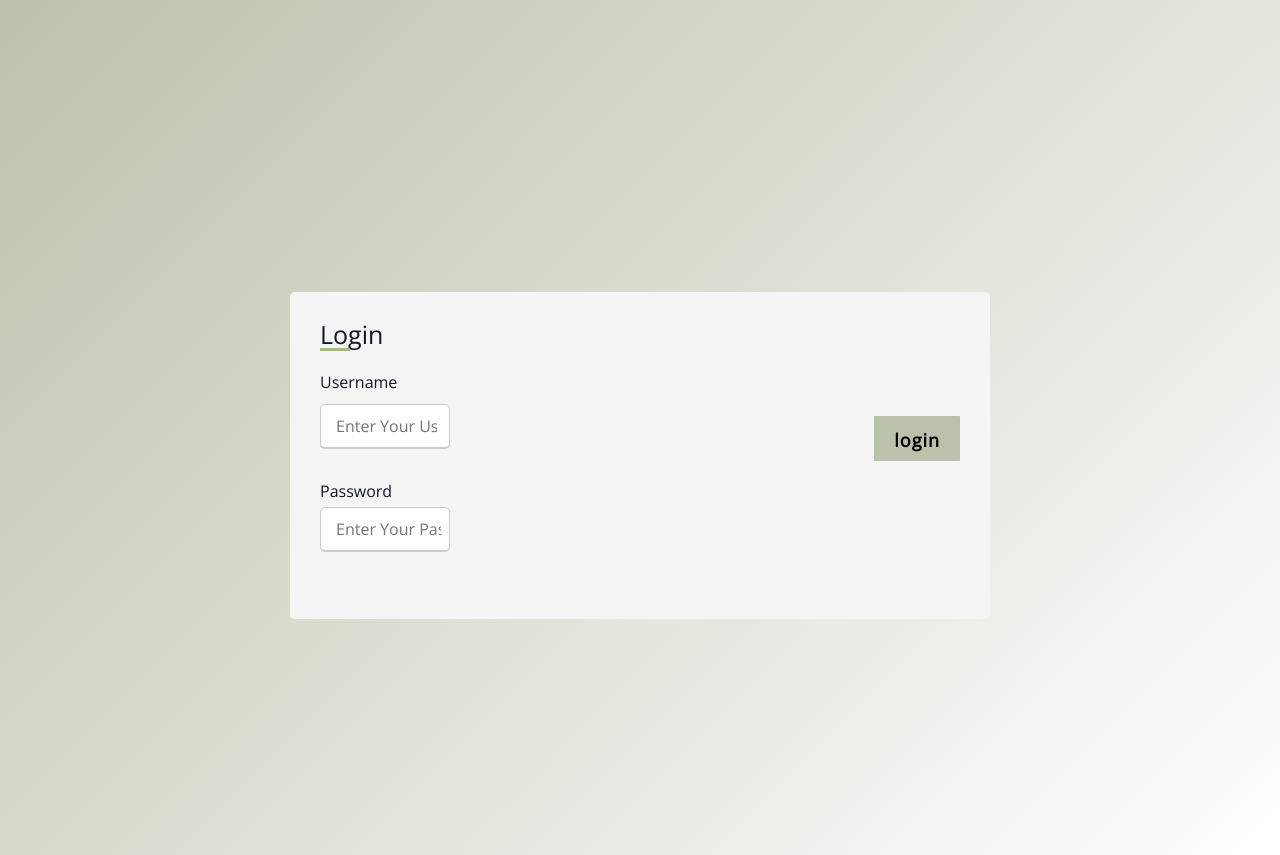
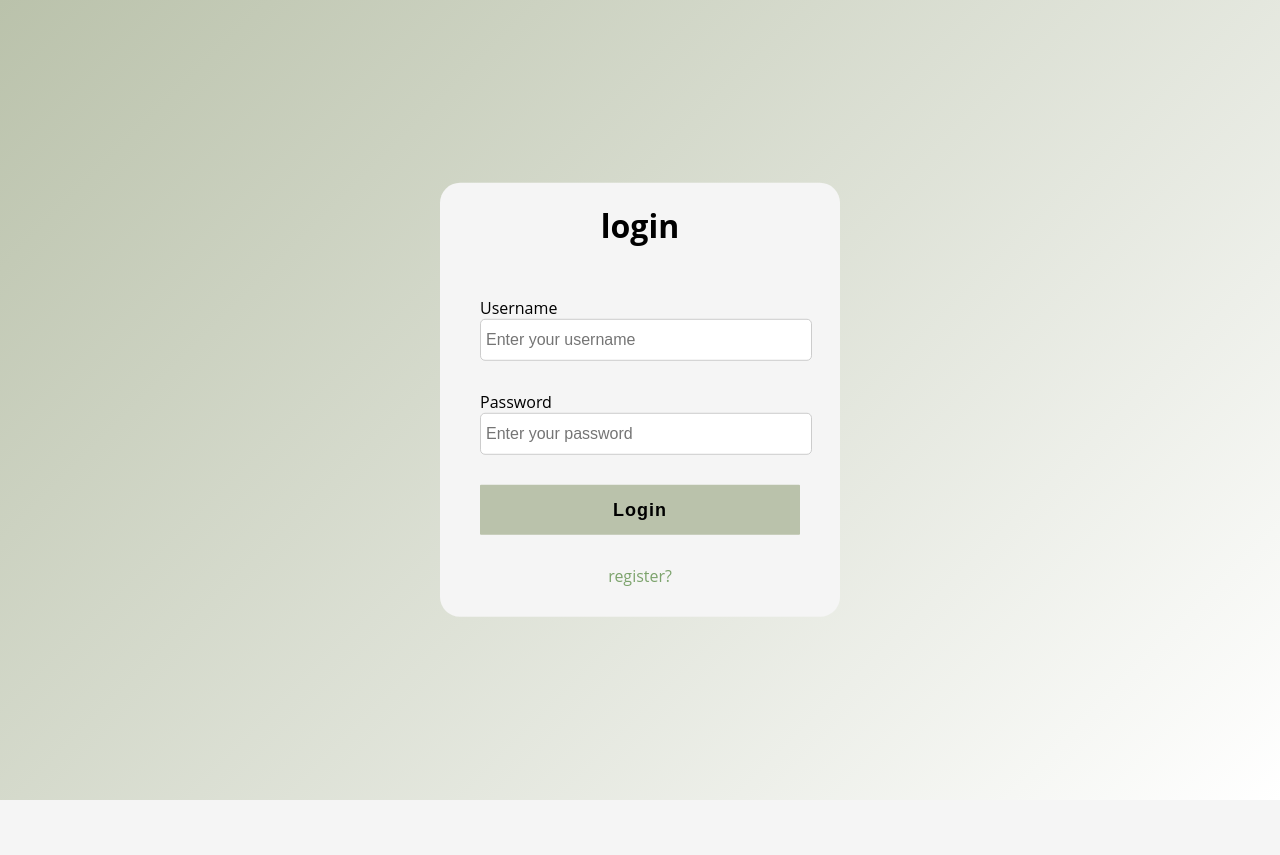
Before and after one commit to NoluHleko/WebBlog, a Flask app: page /login in a window 1280 px wide. After the commit the page ends 800 px from the top, so only its background shows below. Run offline with Flask 2, Linux system fonts and the light colour scheme; style sheets or scripts are compiled from the project's sources.

Commit message:
totally done

```diff
--- a/myblog/static/assets/css/styles.scss
+++ b/myblog/static/assets/css/styles.scss
@@ -918,7 +918,24 @@ input[type=submit]:hover {
 
 }
 
-
 .gallery-heading{
   padding-bottom: 50px;
 }
+
+@media only screen and (max-width: 769px){
+  .gallery-container .box{
+    flex-direction: column;
+  }
+  .gallery-container .box .dream{
+    width: 100%;
+  }
+}
+@media only screen and (max-width: 769px){
+  .gallery-container .gallery-heading{
+    width: 100%;
+
+  .gallery-container .gallery-heading h3{
+    font-size: 1em;
+  }
+  }
+}
--- a/myblog/templates/admin/login.html
+++ b/myblog/templates/admin/login.html
@@ -4,122 +4,94 @@
     <meta charset="UTF-8">
     <meta http-equiv="X-UA-Compatible" content="IE=edge">
     <meta name="viewport" content="width=device-width, initial-scale=1.0">
-    <link rel="stylesheet" href="assets/style.css" />
-    <title>Registration</title>
+    <title>login page</title>
 
 <style>
-    *{
+    body{
         margin: 0;
-        padding: 0;
-        box-sizing:border-box ;
+        padding:0;
         font-family: "Open Sans", sans-serif;
-    }
-    body{
-        display: flex;
+        background: linear-gradient(135deg, #bac2ab, white);
         height: 100vh;
-        justify-content: center;
-        align-items: center;
-        padding: 20px;
-        background: linear-gradient(135deg, #bac2ab, white);
-    }
-.form-container{
-    max-width: 700px;
-    width: 100%;
-    background-color: whitesmoke;
-    padding: 25px 30px;
-    border-radius: 5px;
-}
-.form-container .title{
-    font-size: 25px;
-    font-weight: 500;
-    position: relative;
-}
-.form-container .title::before{
-    content: '';
-    position:absolute;
-    left: 0;
-    bottom: 0%;
-    height: 3px;
-    width:30px;
-    background: linear-gradient(135deg, #bac2ab, white);
-    background:#a4bd76 ;
-}
-.form-container form .user-details{
-    display: flex;
-    flex-wrap: wrap;
-    justify-content: space-between;
-    margin: 20px 0 12px 0;
+
         }
 
-form .user-details .input-box{
-    margin-bottom: 15px;
-    width: calc(100% / 2 - 20px);
+    .center{
+        position: absolute;
+        top: 50%;
+        left: 50%;
+        transform: translate(-50%, -50%);
+        width: 400px;
+        background-color: whitesmoke;
+        border-radius: 20px;
+    }
+    .center h1{
+        text-align: center;
+        padding: 0 0 20px 0;
+    }
+    .center form{
+        padding: 0 40px;
+        box-sizing: border-box;
+    }
+    form .text-field{
+        position: relative;
+        margin: 30px 0;
     }
 
-.user-details .input-box .details {
-    display: block;
-    font-weight: 500;
-    margin-bottom: 5px;
-}
-.user-details .input-box input{
-    height: 45px;
+    .text-field input{
         width: 100%;
-    outline: none;
+        padding: 0 5px;
+        height: 40px;
+        font-size: 16px;
         border-radius: 5px;
         border: 1px solid #ccc;
-    padding-left: 15px;
-    font-size: 16px;
-    border-bottom-width: 2px;
-    transition: all  0.3s ease;
     }
-.user-details .input-box input:focus,
-.user-details .input-box input:valid{
-    border-color: #81945e;
+    .text-field label{
+        transform: translate(-50%);
     }
-form .button{
-    height: 45px;
-    margin: 45px 0;
+
+    .pass{
+        margin: -5px 0 20px 5px;
+        color: black;
+        cursor: pointer;
     }
-form .button input{
-    height: 100%;
+
+    .pass:hover{
+        text-decoration: underline;
+    }
+    input[type="submit"]{
         width: 100%;
-    outline: none;
-    color:black;
+        height: 50px;
         border: none;
+        background-color: #bac2ab;
         font-size: 18px;
         font-weight: bold;
         border-radius: 1px;
         letter-spacing: 1px;
-    background-color: #bac2ab;
-
-}
-form .button input:hover{
-    background: linear-gradient(135deg, #bac2ab, white);
     }
 
-@media (max-width: 584px) {
-    .form-container{
-        max-width: 100%;
+    input[type="submit"]:hover{
+    background: linear-gradient(135deg, #bac2ab, white);}
 
+.signup_link{
+    margin: 30px 0;
+    text-align: center;
+    font-size: 16px;
+    color: #95a17e;
 }
-    form .user-details .input-box{
-        margin-bottom: 15px;
-        width: 100%;
+.signup_link a{
+    color:rgb(124, 163, 108);
+    text-decoration: none;
 }
-    .form-container form .user-details{
-        max-height: 300px;
-        overflow-y: scroll;
+.signup_link a:hover{
+    text-decoration: underline;
+    cursor: pointer;
 }
-    .user-details::-webkit-scrollbar{
-        width: 0;
-    }
-}
-
 </style>
 </head>
-<body id="form-body">
-    <div class="form-container">
-        <div class="title">Login</div>
+<body>
+    <div class="center">
+        <h1>login</h1>
         {% with messages = get_flashed_messages(with_categories=true) %}
         {% if messages %}
           <div class=flashes>
@@ -130,27 +102,25 @@ form .button input:hover{
         {% endif %}
 {% endwith %}
         <form method="POST">
-            <div class="user-details">
-                <div class="input-box">
+            <div class="text-field">
+                <label for="">Username</label>
+                <span></span>
+                <input type="text" name="username" id="username" value="" placeholder="Enter your username" required>
 
-                <div class="input-box">
-                    <span class="details">Username</span>
-                    <input type="text" name="username" id="username" placeholder="Enter Your Username" required>
+            </div>
+            <div class="text-field">
+                <label for="">Password</label>
+                <span></span>
+                <input type="password" name="password" id="password" value="" placeholder="Enter your password" required>
 
             </div>
 
-                <div class="input-box">
-                    <span class="details">Password</span>
-                    <input type="password" name="password" id="password" placeholder="Enter Your Password" required>
+            <input type="submit" name="" value="Login">
 
-                </div>
-
-            </div>
-            <div class="button">
-                <input type="submit" value="login">
-            </div>
+            <div class="signup_link"> <a href="/register">
+                register?
+            </a> </div>
         </form>
     </div>
-
 </body>
 </html>
```
Also changed, not shown: myblog/static/assets/css/styles.css (+21 -0 lines), myblog/templates/admin/login2.html (added, +156 -0 lines), 1 other file. Lines whose indentation alone changed are shown as unchanged.
